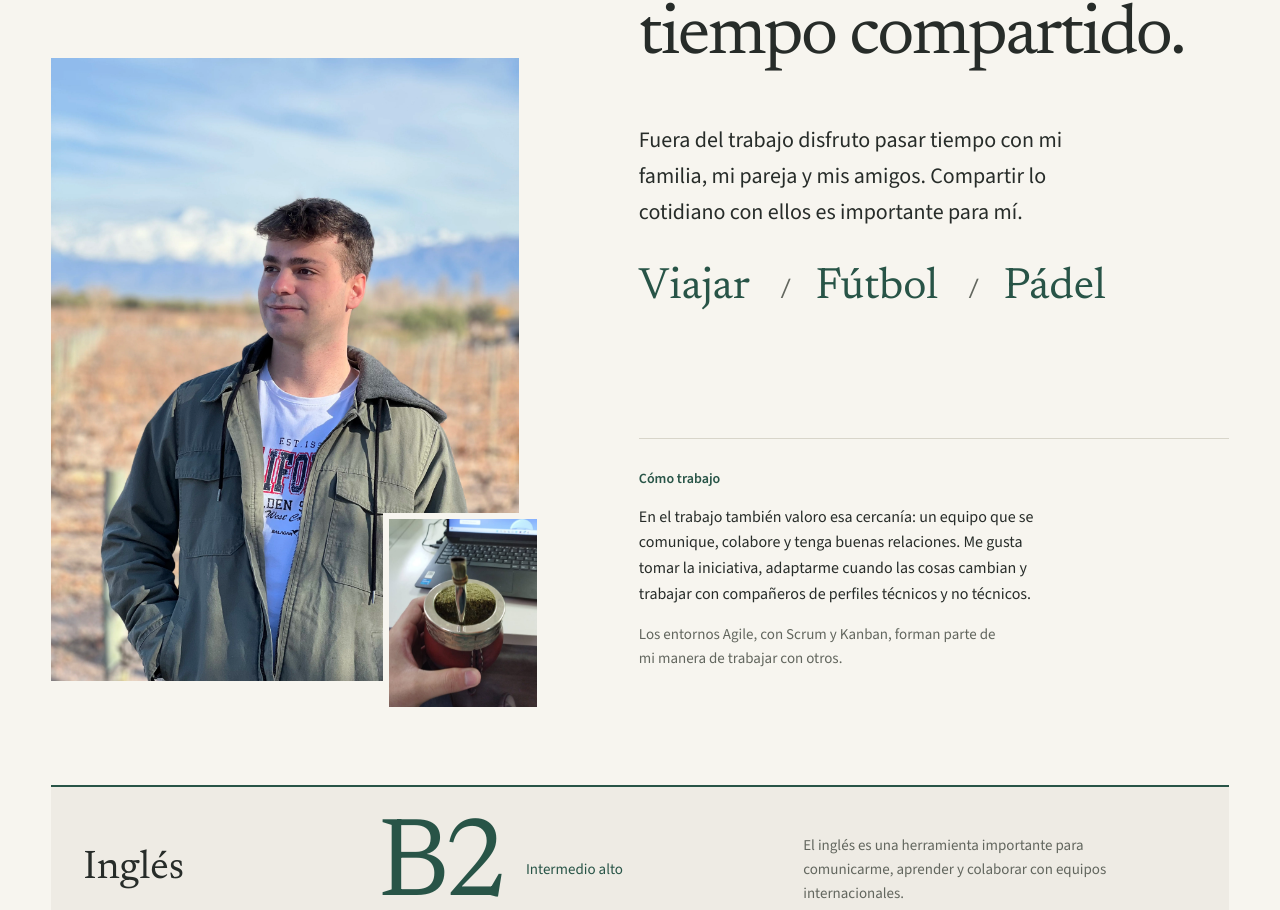
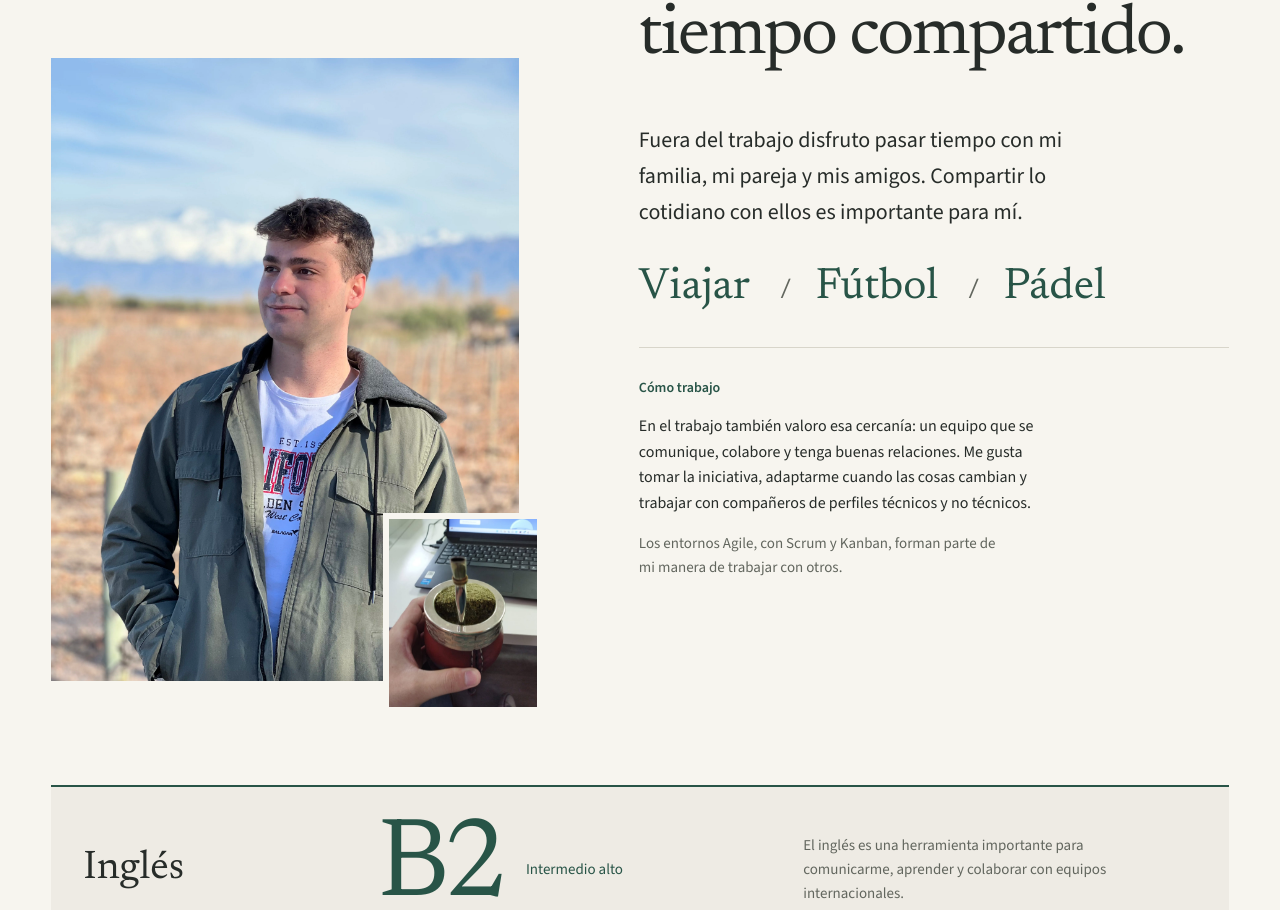
Before and after one commit to fedevillagra/federico-villagra-portfolio, a Next.js app: page /es in a window 1280 px wide. Shown: the part 10654-11564 px from the top of the page. Built offline with nearby package versions, Linux system fonts and the light colour scheme.

Commit message:
fix: tighten about content spacing

```diff
--- a/src/components/about.module.css
+++ b/src/components/about.module.css
@@ -53,6 +53,11 @@
   object-position: 50% 85%;
   border: 0.375rem solid var(--background);
 }
+.story {
+  display: grid;
+  align-content: start;
+  gap: var(--space-6);
+}
 .introduction {
   margin: 0;
   font-size: 1.125rem;
@@ -64,7 +69,7 @@
   flex-wrap: wrap;
   gap: var(--space-2) var(--space-5);
   list-style: none;
-  margin: var(--space-5) 0;
+  margin: var(--space-5) 0 0;
   padding: 0;
   font-family: var(--font-editorial), Georgia, serif;
   font-size: 2rem;
@@ -156,7 +161,7 @@
   }
   .photographs {
     grid-column: 1;
-    grid-row: 2 / 4;
+    grid-row: 2;
   }
   .portrait {
     aspect-ratio: 3 / 4;
@@ -166,10 +171,7 @@
     width: 160px;
     height: 200px;
   }
-  .personal {
-    grid-column: 2;
-  }
-  .work {
+  .story {
     grid-column: 2;
   }
   .language {
@@ -207,7 +209,7 @@
   }
   .interests {
     font-size: 2.75rem;
-    margin-block: var(--space-6);
+    margin-block: var(--space-6) 0;
   }
   .work {
     padding-block-start: var(--space-6);
--- a/src/components/about.tsx
+++ b/src/components/about.tsx
@@ -47,7 +47,8 @@ export function About({ locale }: { locale: Locale }) {
           quality={75}
         />
       </div>
-      <div className={styles.personal}>
+      <div className={styles.story}>
+        <div>
           <p className={styles.introduction}>{about.personal}</p>
           <ul className={styles.interests}>
             {about.interests.map((interest) => (
@@ -59,6 +60,7 @@ export function About({ locale }: { locale: Locale }) {
           <h3>{about.workHeading}</h3>
           <p>{about.collaboration}</p>
           <p className={styles.agile}>{about.agile}</p>
+        </div>
       </div>
       <div
         data-reveal="quiet"
```
Lines whose indentation alone changed are shown as unchanged.
